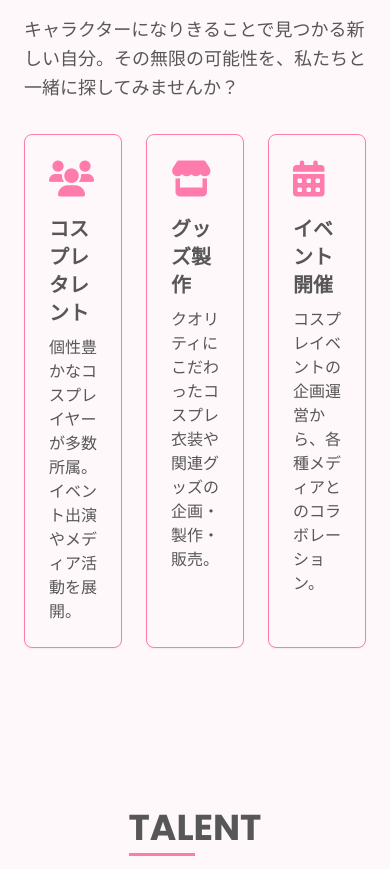
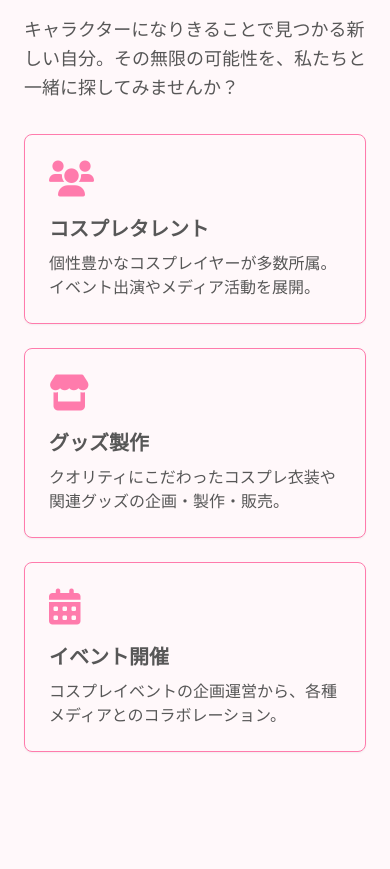
Before and after one commit to Soukikikuchi/cospre, a plain HTML site: page index.html in a window 390 px wide. Shown: the part 1820-2689 px from the top of the page. Drawn offline with nearby package versions, Linux system fonts and the light colour scheme.

Commit message:
secondcommit

```diff
--- a/index.html
+++ b/index.html
@@ -488,7 +488,7 @@
             キャラクターになりきることで見つかる新しい自分。その無限の可能性を、私たちと一緒に探してみませんか？
           </p>
 
-          <div class="flex flex-wrap gap-6">
+          <div class="flex flex-col md:flex-row md:flex-wrap gap-6">
             <div class="bg-light rounded-lg p-6 shadow-sm border border-primary flex-1 min-w-[240px]">
               <div class="text-primary text-4xl mb-4">
                 <i class="fas fa-users"></i>
```
